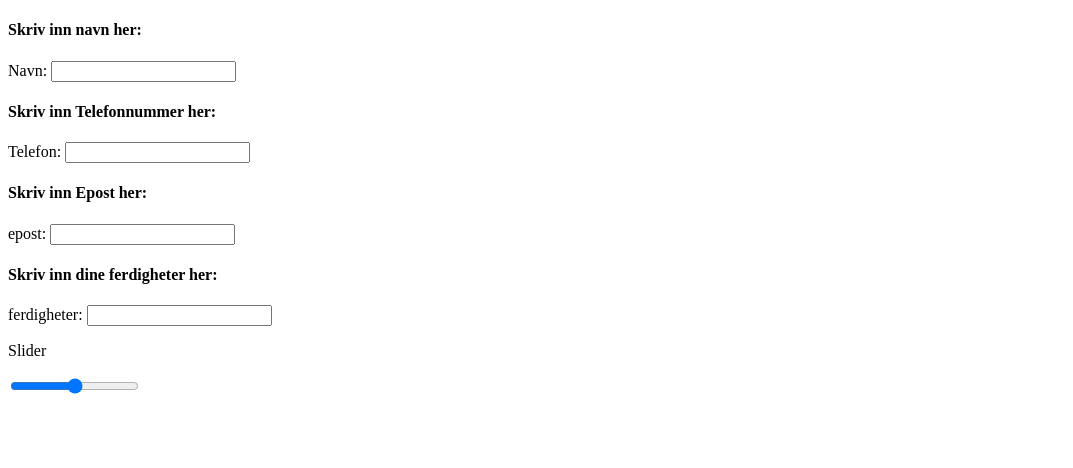
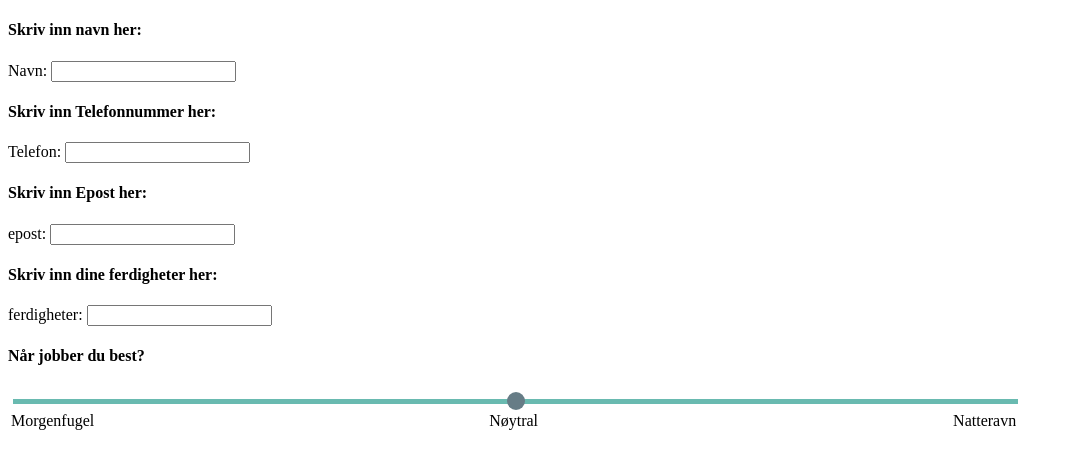
Before and after one commit to theodorUIA/howweroll, a plain HTML site: page index.html in a window 1280 px wide. Shown: the whole page, without its empty margins (0-1073 px from the left). Drawn offline with Linux system fonts and the light colour scheme.

Commit message:
Lagt inn class for slider

```diff
--- a/index.html
+++ b/index.html
@@ -4,7 +4,45 @@
 	<meta charset="utf-8">
 	<title>HowWeRoll</title>
 	<style>
-
+		.slider {
+			-webkit-appearance: none;
+			width: 100%;
+			height: 5px;
+			background: #2A9D8F;
+			outline: none;
+			opacity: 0.7;
+			-webkit-transition: .2s;
+			transition: opacity .2s;
+		}
+		.slider:hover{
+			opacity: 1;
+		}
+		.slider::-webkit-slider-thumb {
+			-webkit-appearance: none;
+			appearance: none;
+			background: #264653;
+			width: 18px;
+			height: 18px;
+			cursor: pointer;
+			border-radius: 50%;
+		}
+		.slidercontainer{
+			width: 80%;
+			border: 0px solid black;
+		}
+		.slidercontainer td{
+			border: 0px solid black;
+			width: 33.3%;
+		}
+		.text-align-left{
+			text-align: left;
+		}
+		.text-align-right{
+			text-align: right;
+		}
+		.text-align-center{
+			text-align: center;
+		}
 	</style>
 </head>
 <body>
@@ -26,9 +64,18 @@ Navn: <input type="text" name="name">
 	<h4>Skriv inn dine ferdigheter her:</h4>
 ferdigheter: <input type="text" name="Skills">
 </div>
-<div class="slidecontainer">
-	<p>Slider</p>
-	<input type="range" min="0" max="100" value="50">
+<div>
+	<h4>Når jobber du best?</h4>
+	<table class="slidercontainer">
+		<tr>
+			<td colspan="3"><input type="range" min="0" max="100" value="50" class="slider"></td>
+		</tr>
+		<tr>
+			<td class="text-align-left">Morgenfugel</td>
+			<td class="text-align-center">Nøytral</td>
+			<td class="text-align-right">Natteravn</td>
+		</tr>
+	</table>
 </div>
 
 <script>
```
